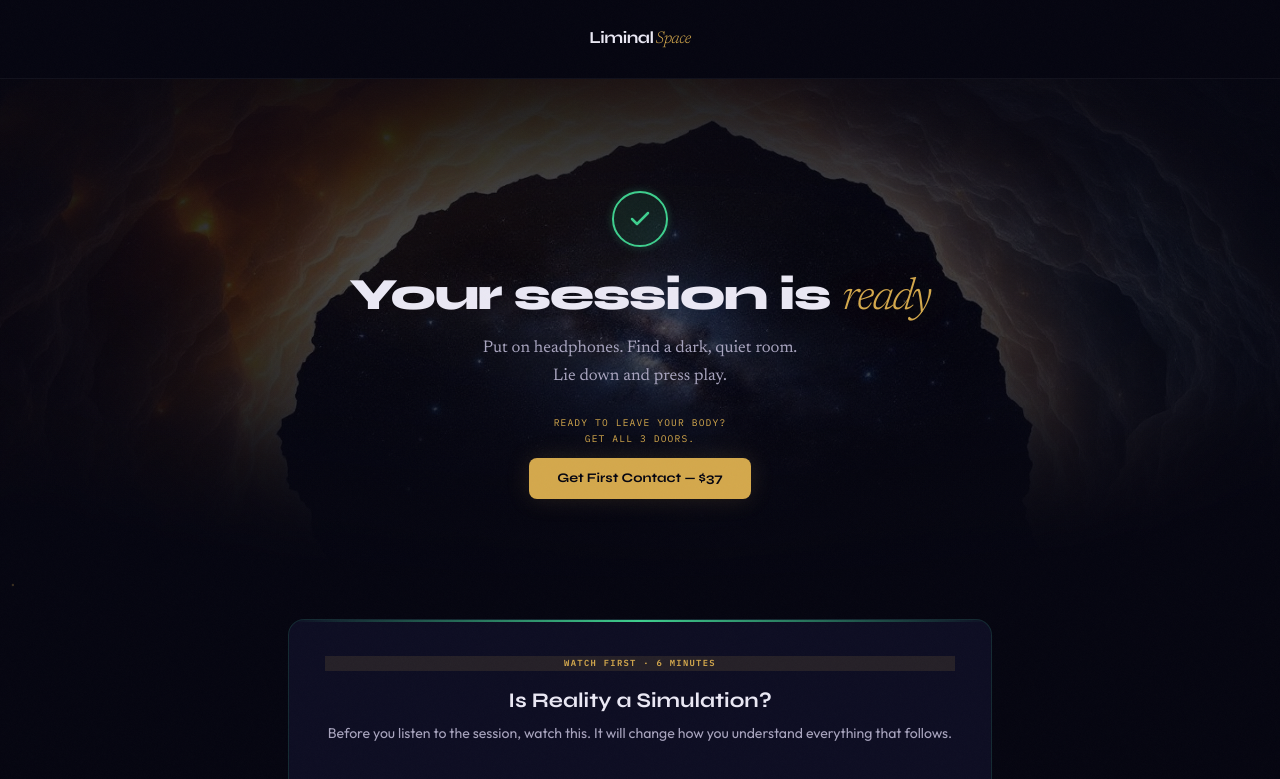
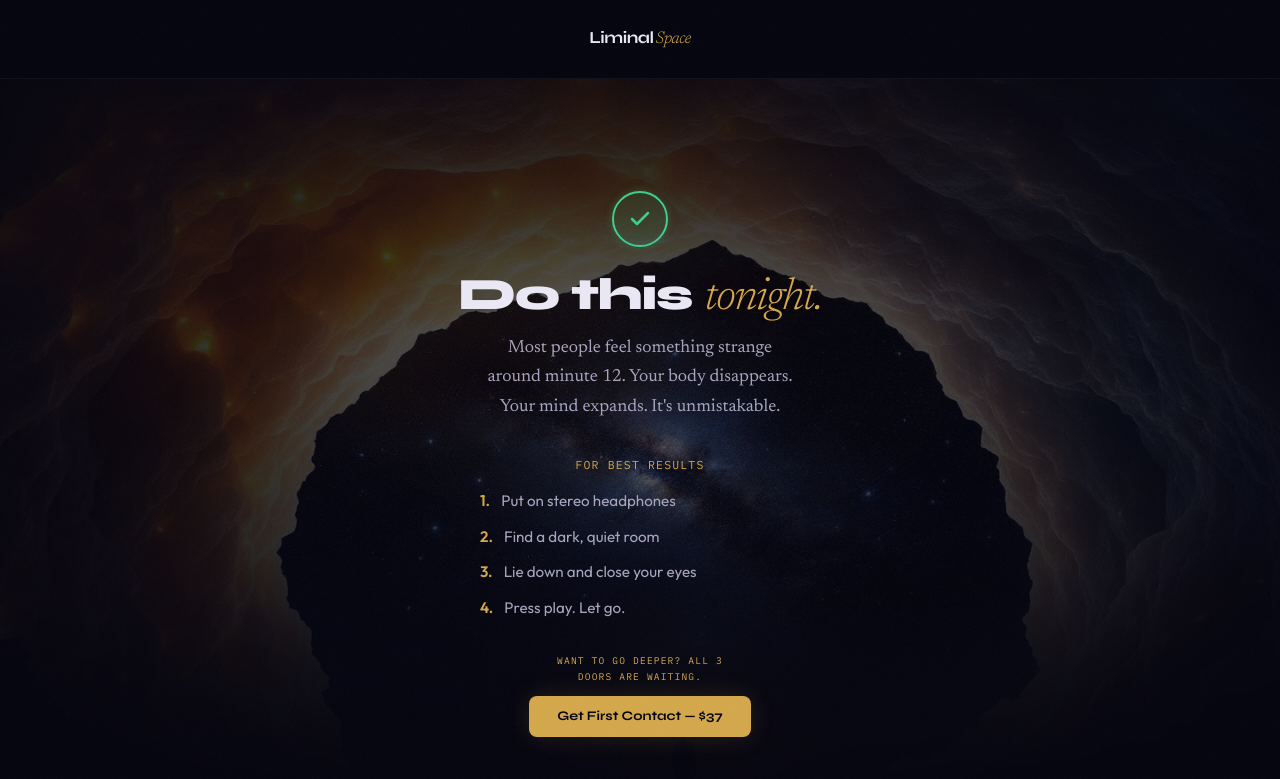
Before and after one commit to JostenKuhn/liminal-space, a plain HTML site: page free-audio.html in a window 1280 px wide. Shown: the top 779 px of the page. Drawn offline with Linux system fonts and the light colour scheme; grey boxes are pictures that could not be loaded.

Commit message:
Add emotional hooks, curiosity loops, and upsell urgency across funnel
Landing page:
- Add identity-driven emotional hooks before form ("if meditation never
  worked for you", "if you've felt stuck", "this isn't spiritual fluff")
- Add curiosity loop in doors section ("there's a moment around minute
  12 where your body disappears")

Free audio page:
- Rewrite hero from "Your session is ready" to "Do this tonight" with
  numbered prep steps and curiosity hook about minute 12
- Upgrade upsell CTA with crossed-out $97, "Launch price — increases
  soon", and money-back guarantee

Co-Authored-By: Claude Opus 4.6 (1M context) <noreply@anthropic.com>

```diff
--- a/free-audio.html
+++ b/free-audio.html
@@ -456,9 +456,18 @@
       <div class="hero-check rv">
         <svg xmlns="http://www.w3.org/2000/svg" viewBox="0 0 24 24" fill="none" stroke="currentColor" stroke-width="2.5" stroke-linecap="round" stroke-linejoin="round"><polyline points="20 6 9 17 4 12"/></svg>
       </div>
-      <h1 class="rv rv-d1">Your session is <em>ready</em></h1>
-      <p class="rv rv-d2">Put on headphones. Find a dark, quiet room. Lie down and press play.</p>
-      <p class="rv rv-d3" style="margin-top:1.5rem;font-family:var(--mono);font-size:.6rem;letter-spacing:.12em;text-transform:uppercase;color:var(--gold)">Ready to leave your body? Get all 3 doors.</p>
+      <h1 class="rv rv-d1">Do this <em>tonight.</em></h1>
+      <p class="rv rv-d2" style="font-size:1.1rem;max-width:32ch;margin:0 auto;">Most people feel something strange around minute 12. Your body disappears. Your mind expands. It's unmistakable.</p>
+
+      <div class="rv rv-d3" style="display:flex;flex-direction:column;gap:.6rem;margin:2rem auto 0;max-width:20rem;text-align:left;">
+        <p style="font-family:var(--mono);font-size:.72rem;letter-spacing:.1em;text-transform:uppercase;color:var(--gold);text-align:center;margin-bottom:.25rem;">For best results</p>
+        <p style="font-size:.95rem;color:var(--text-mid);"><span style="color:var(--gold);font-weight:600;margin-right:.5rem;">1.</span> Put on stereo headphones</p>
+        <p style="font-size:.95rem;color:var(--text-mid);"><span style="color:var(--gold);font-weight:600;margin-right:.5rem;">2.</span> Find a dark, quiet room</p>
+        <p style="font-size:.95rem;color:var(--text-mid);"><span style="color:var(--gold);font-weight:600;margin-right:.5rem;">3.</span> Lie down and close your eyes</p>
+        <p style="font-size:.95rem;color:var(--text-mid);"><span style="color:var(--gold);font-weight:600;margin-right:.5rem;">4.</span> Press play. Let go.</p>
+      </div>
+
+      <p class="rv rv-d4" style="margin-top:2rem;font-family:var(--mono);font-size:.6rem;letter-spacing:.12em;text-transform:uppercase;color:var(--gold)">Want to go deeper? All 3 doors are waiting.</p>
       <a href="#upsell" class="rv rv-d4" style="display:inline-block;margin-top:.65rem;font-family:var(--display);font-weight:700;font-size:.82rem;padding:.6rem 1.75rem;border-radius:8px;background:var(--gold);color:var(--bg);box-shadow:0 0 24px rgba(212,168,76,.15);transition:all .3s;text-decoration:none">Get First Contact — $37</a>
     </div>
   </section>
@@ -640,12 +649,13 @@
 
       <!-- CTA -->
       <div class="cta-box rv">
-        <div class="cta-price">$37</div>
+        <div class="cta-price"><span style="text-decoration:line-through;color:var(--text-dim);font-size:0.6em;font-weight:400;margin-right:.35rem;">$97</span>$37</div>
+        <p style="font-family:var(--mono);font-size:.65rem;letter-spacing:.1em;text-transform:uppercase;color:var(--gold);margin-bottom:.15rem;">Launch price — increases soon</p>
         <p class="cta-price-note">One-time payment · Instant access · Keep forever</p>
         <a href="https://stan.store/liminalspace/p/first-contact--consciousness-exploration-kit" class="btn-gold" target="_blank" style="font-size: 1.1rem; padding: 1.15rem 2.5rem;">Unlock All 3 Doors — $37</a>
         <p class="cta-guarantee">
           <svg xmlns="http://www.w3.org/2000/svg" viewBox="0 0 24 24" fill="none" stroke="currentColor" stroke-width="2"><path d="M12 22s8-4 8-10V5l-8-3-8 3v7c0 6 8 10 8 10z"/></svg>
-          Secure checkout · Instant digital delivery
+          Secure checkout · Instant digital delivery · 100% money-back guarantee
         </p>
       </div>
     </div>
```
Also changed, not shown: index.html (+7 -0 lines).
